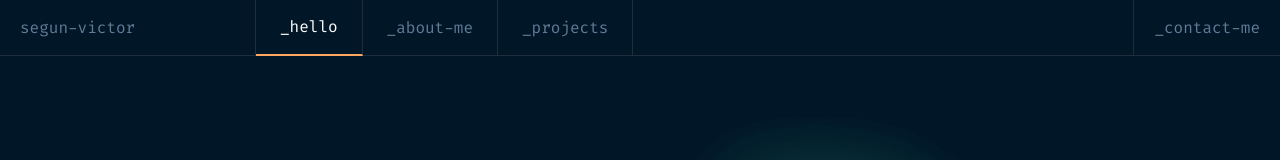
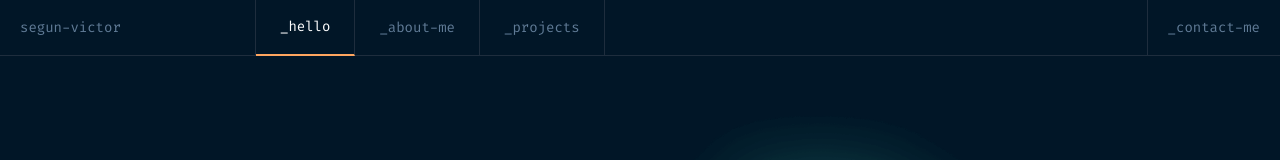
Before and after one commit to vicktor349/victor, a Next.js app: page / in a window 1280 px wide. Shown: the top 160 px of the page. Built offline with nearby package versions, Linux system fonts and the light colour scheme.

Commit message:
Navbar changes

```diff
--- a/components/Navbar.js
+++ b/components/Navbar.js
@@ -26,7 +26,7 @@ const Navbar = () =>
             <Head>
                 <title>Layomi | Home</title>
             </Head>
-            <div className="text-primary border-borderColor border-b border-solid h-[56.19px] flex items-center fixed w-full">
+            <div className="text-primary border-borderColor border-b border-solid h-[56.19px] flex items-center fixed w-full text-sm">
                 <div className="flex items-center w-full justify-between">
                     <div className="flex items-center">
                         <div className="flex items-center md:w-48 lg:w-56 xl:w-64 2xl:w-72 3xl:w-80 h-14 md:border-borderColor md:border-r md:border-solid">
```
